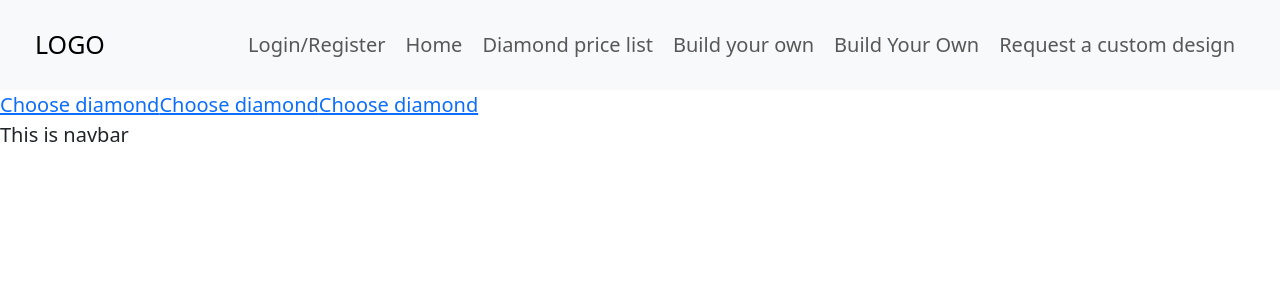
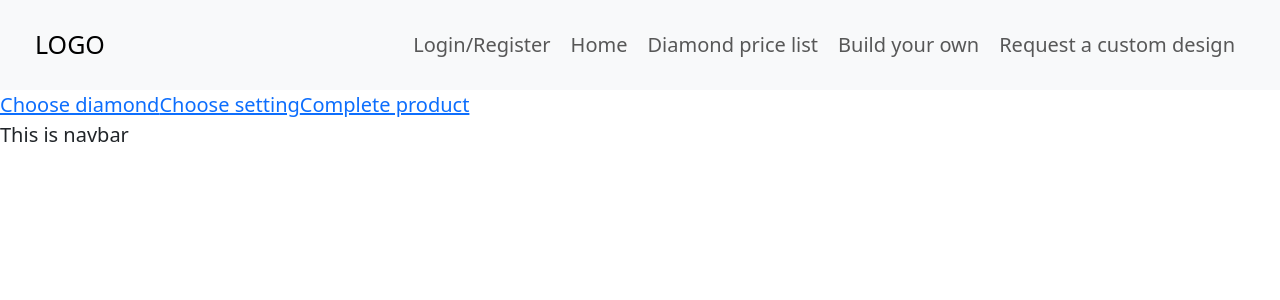
Before and after one commit to AnhNTSE183225/JPOS_FRONT, a React (Vite) app: page /build-your-own in a window 1280 px wide. Shown: the top 300 px of the page. Built offline with nearby package versions, Linux system fonts and the light colour scheme.

Commit message:
Fix navigation bar

```diff
--- a/src/components/BuildYourOwnNav.jsx
+++ b/src/components/BuildYourOwnNav.jsx
@@ -8,8 +8,8 @@ const BuildYourOwnNav = () => {
     return (
         <>
         <Link to="/build-your-own/choose-diamond">Choose diamond</Link>
-            <Link to="/build-your-own/choose-setting">Choose diamond</Link>
-            <Link to="/build-your-own/complete-product">Choose diamond</Link>
+            <Link to="/build-your-own/choose-setting">Choose setting</Link>
+            <Link to="/build-your-own/complete-product">Complete product</Link>
             <p>
                 This is navbar
             </p>
--- a/src/components/NavigationBar.jsx
+++ b/src/components/NavigationBar.jsx
@@ -67,9 +67,6 @@ const NavigationBar = () => {
                                 <Link className='nav-link' to="/build-your-own/choose-diamond">Build your own</Link>
                             </li>
                             <li className="nav-item">
-                                <Link className='nav-link' to='/buid-your-own'>Build Your Own</Link>
-                            </li>
-                            <li className="nav-item">
                                 <Link className='nav-link' to='/custom-design'>Request a custom design</Link>
                             </li>
                         </ul>
```
